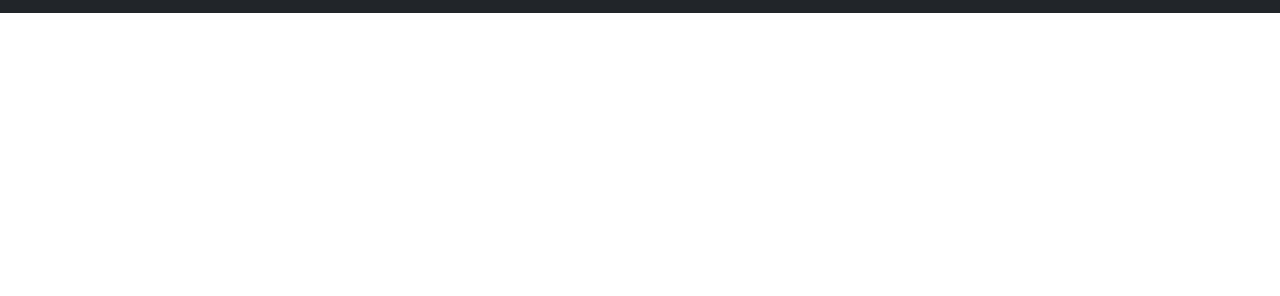
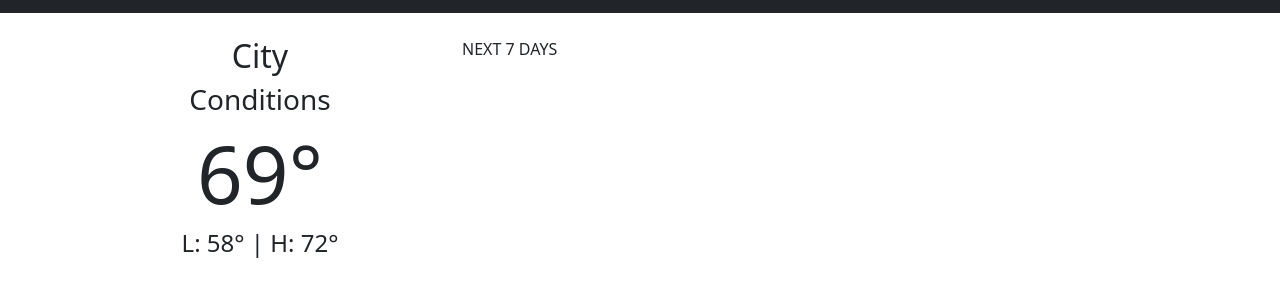
Before and after one commit to ryangholland/top-weather-app, a website built with Vite: page src/index.html in a window 1280 px wide. Shown: the part 104-400 px from the top of the page. Built offline with nearby package versions, Linux system fonts and the light colour scheme; no server answers.

Commit message:
Style current location/conditions section

```diff
--- a/src/index.html
+++ b/src/index.html
@@ -38,5 +38,20 @@
         </div>
       </div>
     </header>
+    <main class="py-4">
+      <div class="container">
+        <div class="row">
+          <div class="col-12 col-md-4 text-center">
+            <h2>City</h2>
+            <h3>Conditions</h3>
+            <h1 class="display-1">69&deg;</h1>
+            <h4>L: 58&deg; | H: 72&deg;</h4>
+          </div>
+          <div class="col-12 col-md-8">
+            NEXT 7 DAYS
+          </div>
+        </div>
+      </div>
+    </main>
   </body>
 </html>
--- a/src/js/app.js
+++ b/src/js/app.js
@@ -1,7 +1,8 @@
 import loadSearchBtn from "./components/searchBtn";
+import getWeather from "./utils/getWeather";
 
 function init() {
-  loadSearchBtn();
+  getWeather("Trinity, FL");
 }
 
 export default init;
```
